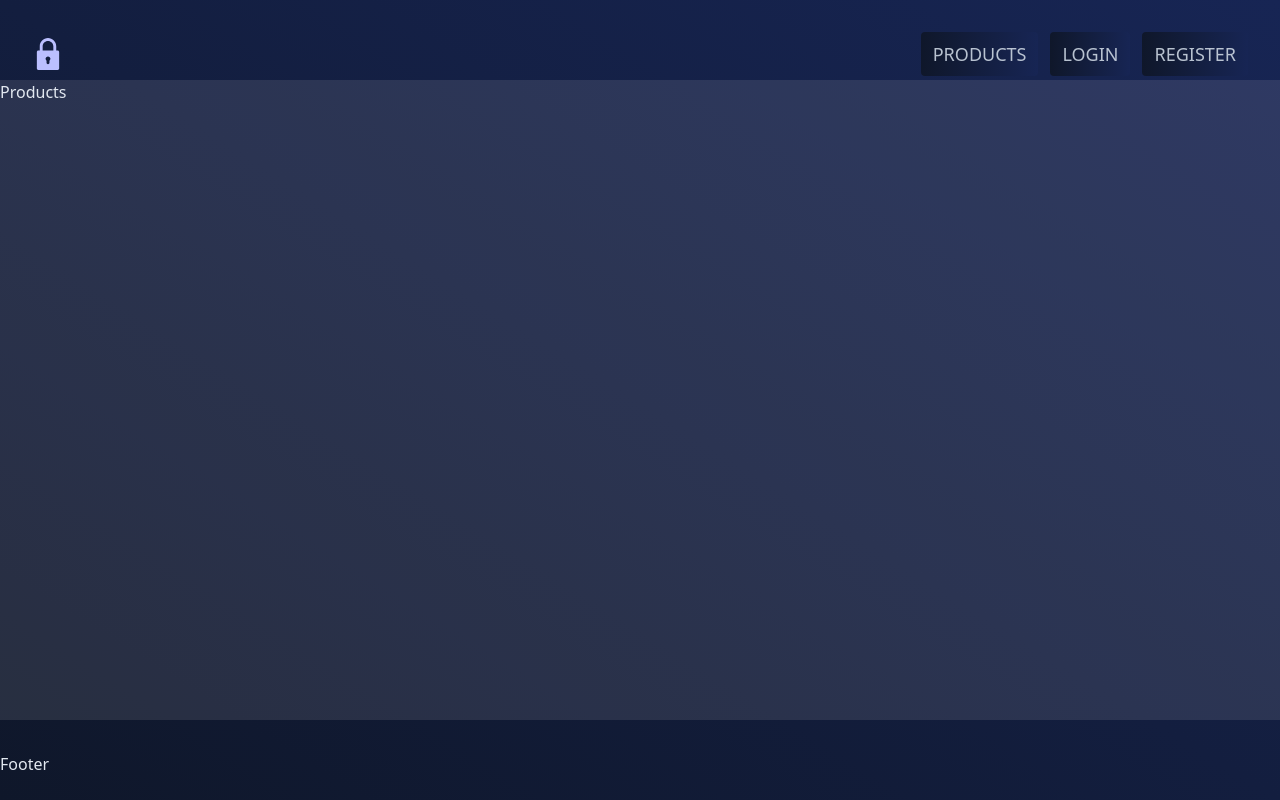
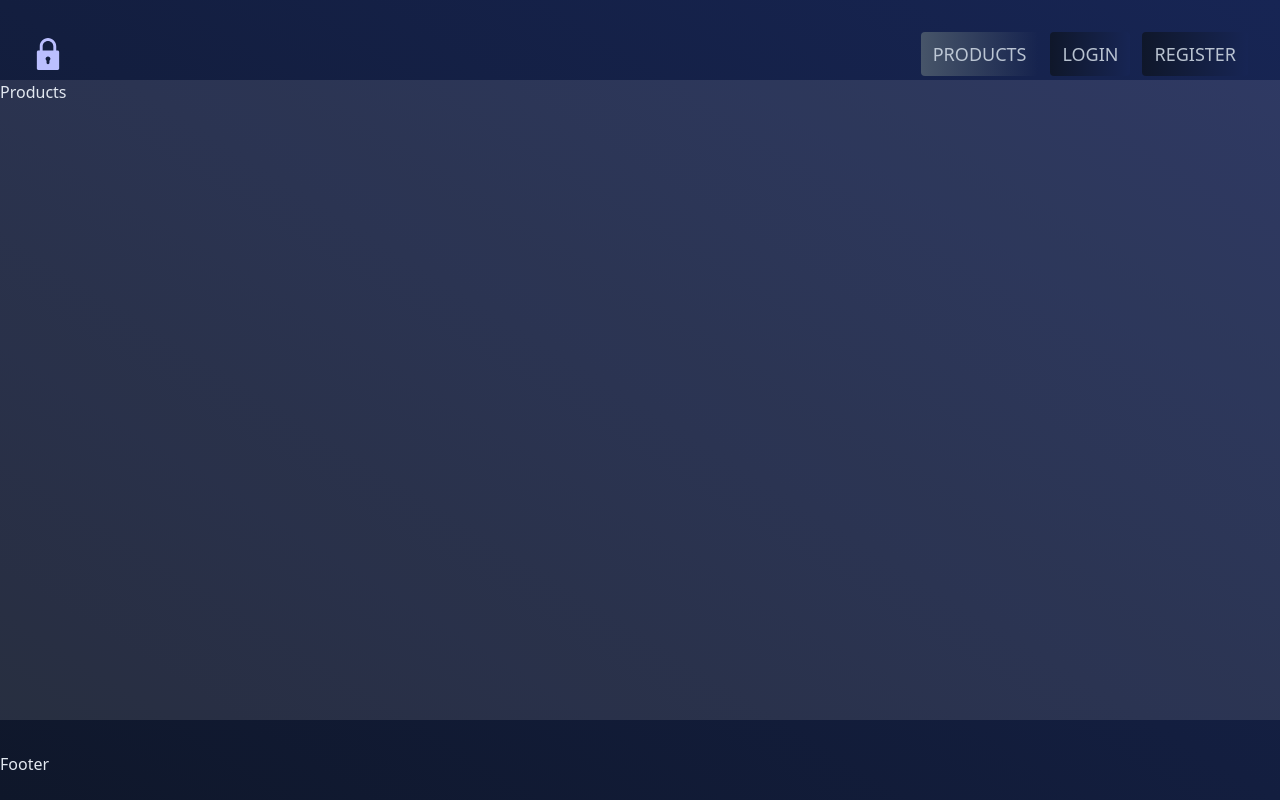
Before and after one commit to gebrina/permission-based-auth-client, a React (Vite) app: page / in a window 1280 px wide. Built offline with nearby package versions, Linux system fonts and the light colour scheme.

Commit message:
style active link

```diff
--- a/src/components/Navbar.tsx
+++ b/src/components/Navbar.tsx
@@ -13,6 +13,7 @@ export const Navbar = () => {
 
   const EXPECTED_WINDOW_WIDTH = 700;
   const logoPath = "lock.svg";
+  const pathname = location.pathname;
 
   const [showMenu, setShowMenu] = useState(false);
   const [isSmallWindowWidth, setIsSmallWindowWidth] = useState(
@@ -43,10 +44,9 @@ export const Navbar = () => {
   return (
     <header className="w-full relative  items-center p-3 flex justify-between sm:p-5 md:p-8">
       <img src={logoPath} className="text-white h-8" />
-
       <nav
         ref={navbarRef}
-        className={` text-lg uppercase flex gap-3 text-slate-300 text-opacity-90
+        className={` text-lg uppercase  flex md:gap-3 text-slate-300 text-opacity-90
             ${
               isSmallWindowWidth
                 ? showMenu
@@ -61,12 +61,12 @@ export const Navbar = () => {
             <img
               tabIndex={0}
               src={showMenu ? CloseMenuIcon : OpenMenuIcon}
-              className={`fixed top-2 right-2 h-8
+              className={`fixed top-4 right-2
             transition-all
             duration-1000
            cursor-pointer
            hover:h-10
-          ${showMenu && "h-10"}
+          ${showMenu ? "h-10" : "h-8"}
           `}
             />
           </div>
@@ -75,13 +75,15 @@ export const Navbar = () => {
           <NavLink
             onClick={handleMenuToggle}
             className={`
-                 bg-gradient-to-r hover:from-slate-700 hover:to-slate-900 rounded transition-all  py-2 px-3
+                 bg-gradient-to-r ${
+                   pathname === to && "from-slate-600"
+                 }  hover:from-slate-700 hover:to-slate-900 rounded transition-all  py-2 px-3
               ${
                 isSmallWindowWidth &&
-                ` bg-slate-900 hover:bg-opacity-100
-              ${index == menus.length - 1 && "rounded-b-lg"}
+                `${index === menus.length - 1 && "rounded-b-lg"}
               ${index === 0 && "rounded-t-lg"}
               ${!showMenu && "hidden"}
+
               `
               }`}
             to={to}
--- a/src/data/menus.ts
+++ b/src/data/menus.ts
@@ -5,7 +5,7 @@ type TMenuItem = {
 
 export const menus: TMenuItem[] = [
   {
-    to: "/products",
+    to: "/",
     label: "Products",
   },
   {
```
